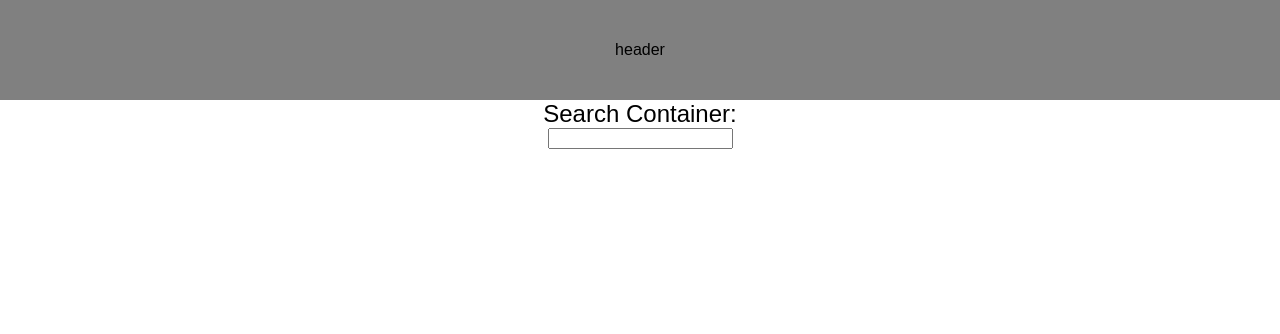
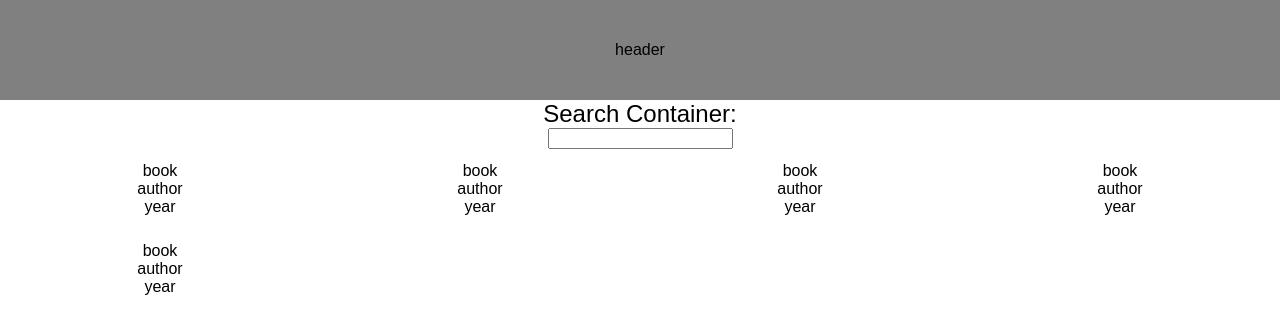
Before and after one commit to dwidjaja945/redux-tutorial, a React (Create React App) app in the folder client/: page / in a window 1280 px wide. Shown: the top 334 px of the page. Built offline with nearby package versions, Linux system fonts and the light colour scheme.

Commit message:
[add] created a content container

```diff
--- a/client/src/components/App.js
+++ b/client/src/components/App.js
@@ -3,6 +3,7 @@ import './App.css';
 import Data from '../data.js';
 
 import Search from '../components/Search';
+import Content from '../components/Content';
 
 class App extends Component {
   render() {
@@ -12,6 +13,7 @@ class App extends Component {
           header
         </div>
         <Search />
+        <Content />
       </div>
     );
   }
--- /dev/null
+++ b/client/src/components/Content/Book/Book.css
@@ -0,0 +1,6 @@
+.book {
+    display: flex;
+    flex-direction: column;
+    align-items: center;
+    justify-content: center;
+}
--- /dev/null
+++ b/client/src/components/Content/Book/index.jsx
@@ -0,0 +1,14 @@
+import React from 'react';
+import './Book.css';
+
+function Book(props) {
+    return (
+        <div className='book'>
+            <div className='book_title'>book</div>
+            <div className='book_author'>author</div>
+            <div className='book_year'>year</div>
+        </div>
+    );
+}
+
+export default Book;
--- /dev/null
+++ b/client/src/components/Content/Content.css
@@ -0,0 +1,5 @@
+.content {
+    display: grid;
+    grid-template-columns: repeat(4, 1fr);
+    min-height: 10em;
+}
--- /dev/null
+++ b/client/src/components/Content/index.jsx
@@ -0,0 +1,13 @@
+import React from 'react';
+import Book from './Book';
+import './Content.css';
+
+function Contents(props) {
+    return (
+        <div className='content'>
+            { Array.from({ length: 5 }, item => <Book />) }
+        </div>
+    );
+}
+
+export default Contents;
```
